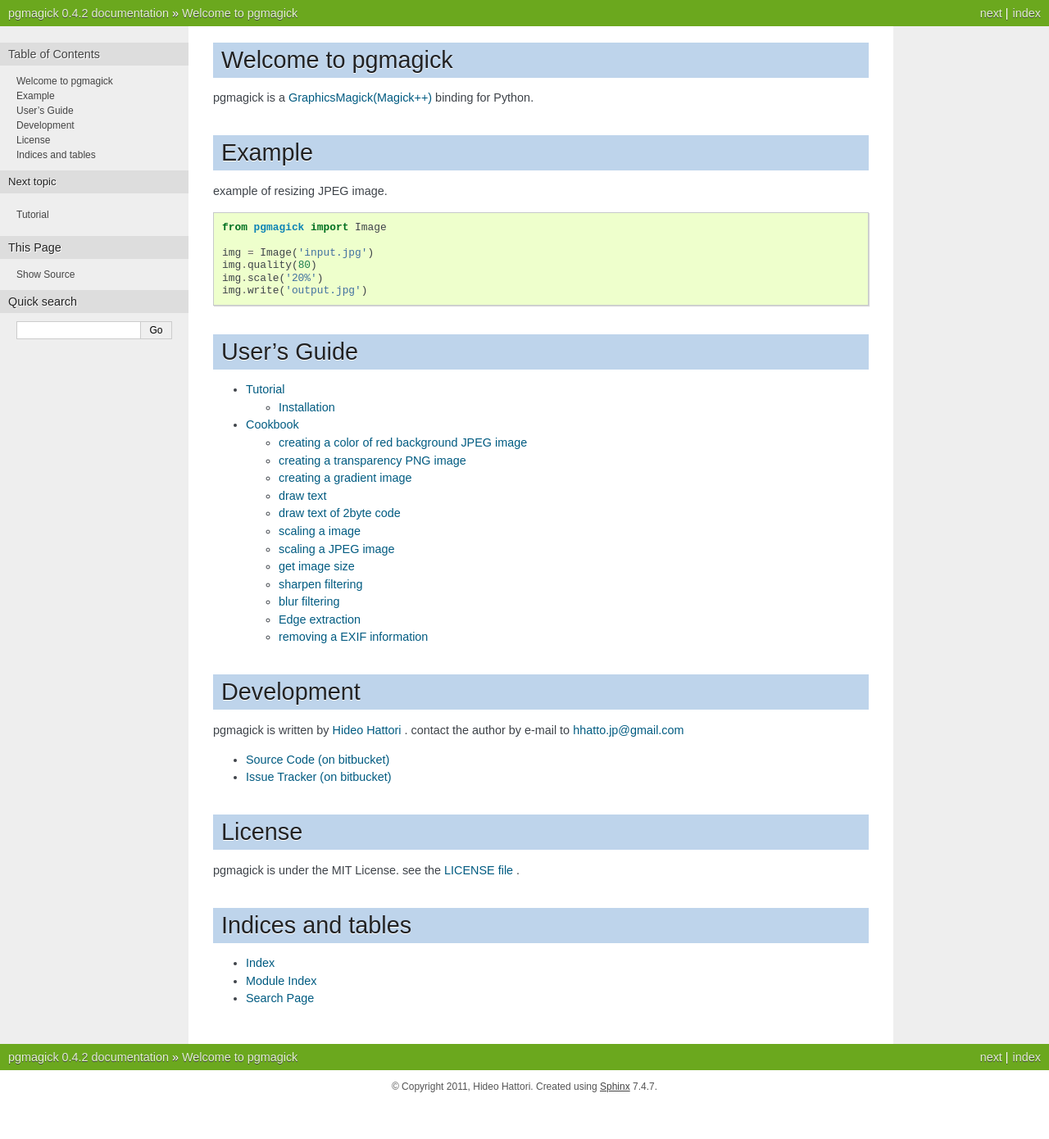
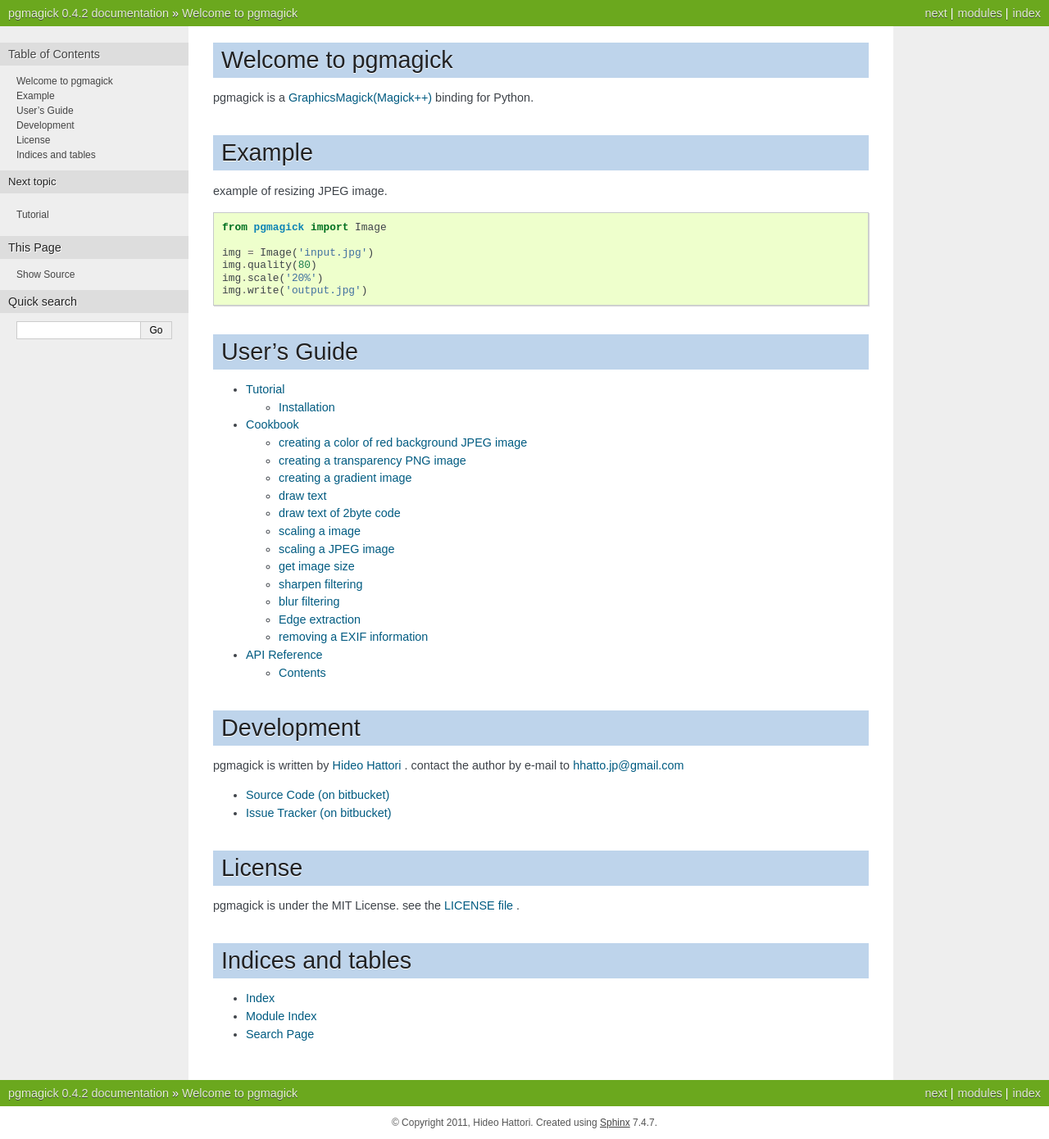
Before and after one commit to hhatto/pgmagick, a Sphinx documentation site: the page built from docs/index.rst, in a window 1280 px wide. Shown: the whole page at 82% size. Built offline with Sphinx 7.4.7, drawn with Linux system fonts in a browser that asks for light colours; before the commit the page ends 1346 px from its top, so only the background shows below that.

```diff
--- /dev/null
+++ b/docs/api.rst
@@ -0,0 +1,10 @@
+=============
+API Reference
+=============
+
+.. module:: pgmagick
+
+Contents
+========
+.. autoclass:: Image
+   :members:
--- a/docs/index.rst
+++ b/docs/index.rst
@@ -32,6 +32,7 @@ User's Guide
 
    tutorial
    cookbook
+   api
 
 
 Development
```
